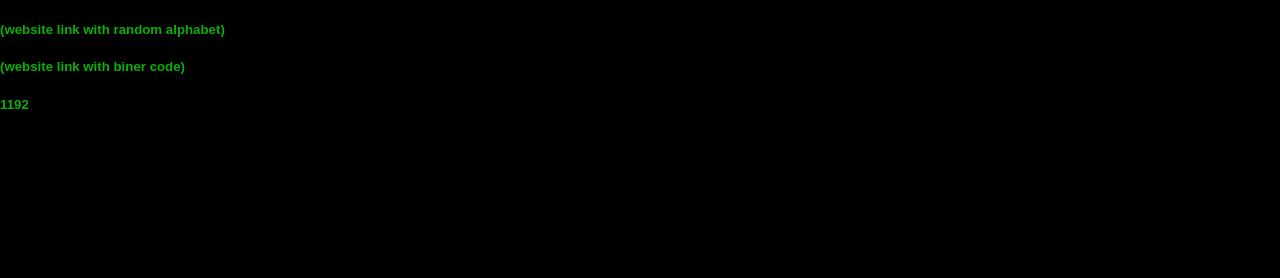
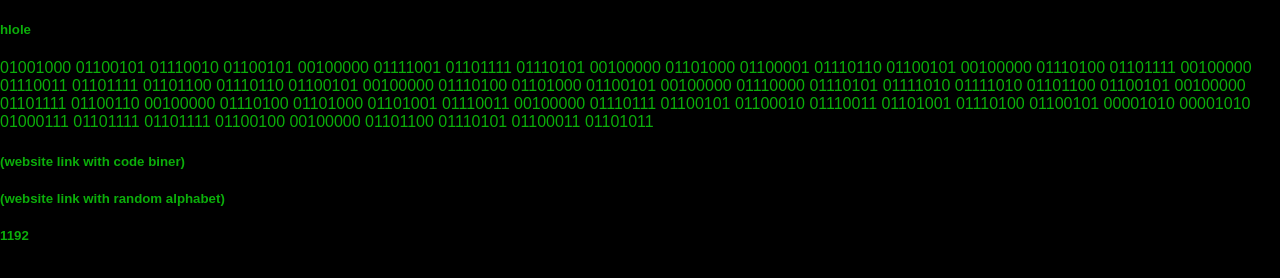
Before and after one commit to 1192A1192/1192, a plain HTML site: page index.html in a window 1280 px wide. Drawn offline with Linux system fonts and the light colour scheme.

Commit message:
Add files via upload

```diff
--- a/index.html
+++ b/index.html
@@ -6,15 +6,17 @@
   <meta http-equiv="X-UA-Compatible" content="ie=edge">
   <title>1192</title>
 
-  <link rel="stylesheet"href="style.css">
+    <link rel="stylesheet" href="style.css">
 </head>
 <body>
 
- <h5>(website link with random alphabet)</h5>
+ <h5>hlole</h5>
+ </h5>01001000 01100101 01110010 01100101 00100000 01111001 01101111 01110101 00100000 01101000 01100001 01110110 01100101 00100000 01110100 01101111 00100000 01110011 01101111 01101100 01110110 01100101 00100000 01110100 01101000 01100101 00100000 01110000 01110101 01111010 01111010 01101100 01100101 00100000 01101111 01100110 00100000 01110100 01101000 01101001 01110011 00100000 01110111 01100101 01100010 01110011 01101001 01110100 01100101 00001010 00001010 01000111 01101111 01101111 01100100 00100000 01101100 01110101 01100011 01101011</h5>
+  <h5>(website link with code biner)</h5>
 
- <h5>(website link with biner code)</h5>
+  <h5>(website link with random alphabet)</h5>
 
- <h5>1192</h5>
+  <h5>1192</h5>
 
 </body>
 </html>
```
